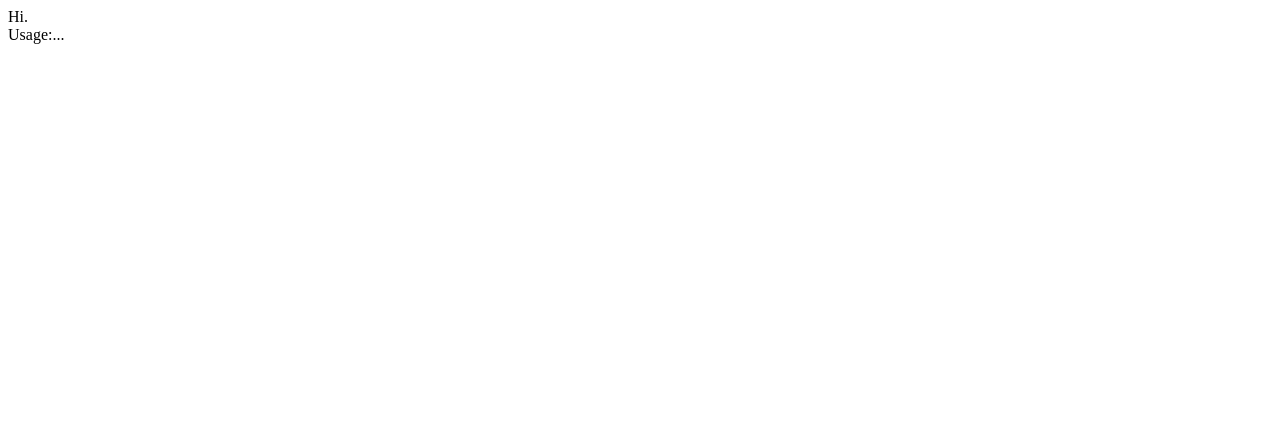
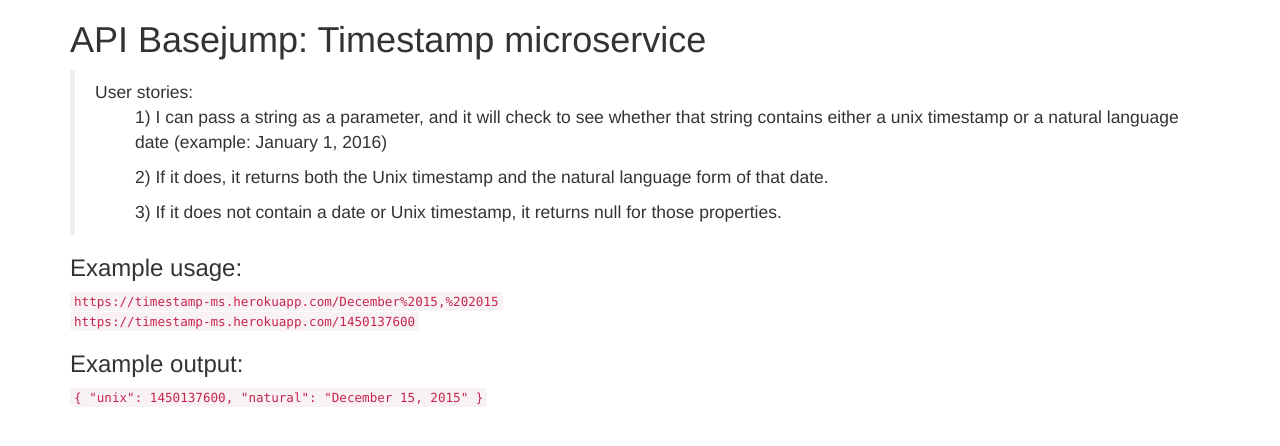
Before and after one commit to glptrst/timestamp_microservice, a website: page index.html in a window 1280 px wide. Drawn offline with nearby package versions, Linux system fonts and the light colour scheme.

Commit message:
Homepage

```diff
--- a/index.html
+++ b/index.html
@@ -1,15 +1,31 @@
-<!DOCTYPE html>
-<head>
-
-</head>
-
-<body>
-  <div>
-    Hi.
-  </div>
-
-  <div>
-    Usage:...
-  </div>
-
-</body>
+<!doctype html>
+<html lang="en">
+  <head>
+    <title>Timestamp microservice</title>
+    <link rel="stylesheet" href="https://maxcdn.bootstrapcdn.com/bootstrap/3.3.6/css/bootstrap.min.css">
+  </head>
+  <body>
+    <div class="container">
+      <h1 class="header">
+        API Basejump: Timestamp microservice
+      </h1>
+      <blockquote>
+        User stories:
+        <ul>1) I can pass a string as a parameter, and it will check to see whether that string
+          contains either a unix timestamp or a natural language date (example: January 1, 2016)</ul>
+        <ul>2) If it does, it returns both the Unix timestamp and the natural language form of that date.</ul>
+        <ul>3) If it does not contain a date or Unix timestamp, it returns null for those properties.</ul>
+      </blockquote>
+      <h3>Example usage:</h3>
+      <code>https://timestamp-ms.herokuapp.com/December%2015,%202015</code><br>
+      <code>https://timestamp-ms.herokuapp.com/1450137600</code>
+      <h3>Example output:</h3>
+      <code>
+        {
+        "unix": 1450137600,
+        "natural": "December 15, 2015"
+        }
+      </code>
+    </div>
+  </body>
+</html>
```
